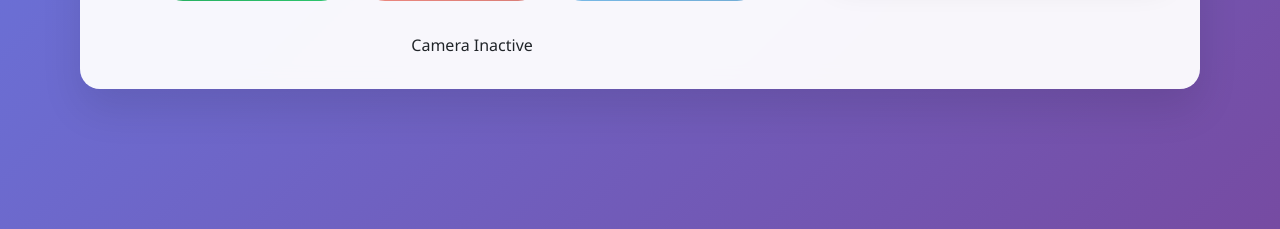
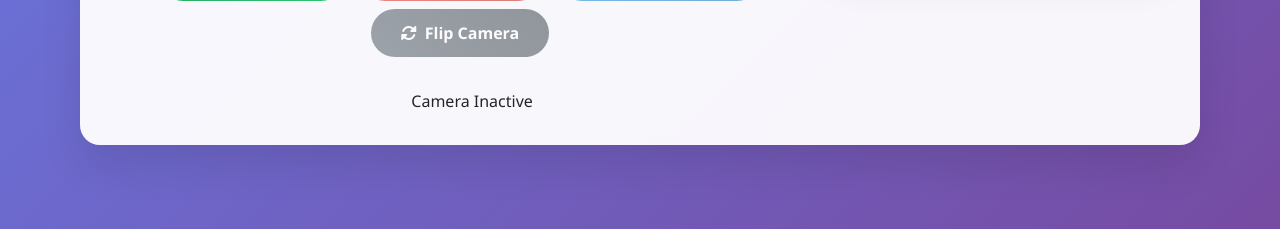
Before and after one commit to pav16an/AI-Based_Number_plate_detection_with_super_resolution, a Flask app: page /webcam in a window 1280 px wide. Shown: the part 651-880 px from the top of the page. Run offline with Flask 2, Linux system fonts and the light colour scheme; data comes from the database, SQL or seed files in the repository.

Commit message:
Add camera flip functionality to webcam page

```diff
--- a/templates/webcam.html
+++ b/templates/webcam.html
@@ -115,6 +115,20 @@
         .btn-capture:hover {
             transform: translateY(-2px);
             box-shadow: 0 10px 20px rgba(52, 152, 219, 0.3);
+            color: white;
+        }
+        .btn-secondary {
+            background: linear-gradient(45deg, #6c757d, #5a6268);
+            border: none;
+            border-radius: 25px;
+            padding: 12px 30px;
+            font-weight: 600;
+            color: white;
+            transition: all 0.3s ease;
+        }
+        .btn-secondary:hover {
+            transform: translateY(-2px);
+            box-shadow: 0 10px 20px rgba(108, 117, 125, 0.3);
             color: white;
         }
         .detection-panel {
@@ -243,6 +257,9 @@
                         <button id="captureBtn" class="btn btn-capture" disabled>
                             <i class="fas fa-camera me-2"></i>Capture Frame
                         </button>
+                        <button id="flipBtn" class="btn btn-secondary" disabled>
+                            <i class="fas fa-sync-alt me-2"></i>Flip Camera
+                        </button>
                     </div>
 
                     <!-- Status -->
@@ -310,10 +327,12 @@
         let detectedPlates = new Set();
         let lastFrameTime = Date.now();
         let frameCount = 0;
+        let currentFacingMode = 'environment';
 
         const startBtn = document.getElementById('startBtn');
         const stopBtn = document.getElementById('stopBtn');
         const captureBtn = document.getElementById('captureBtn');
+        const flipBtn = document.getElementById('flipBtn');
         const statusIndicator = document.getElementById('statusIndicator');
         const statusText = document.getElementById('statusText');
         const confidenceSlider = document.getElementById('confidenceSlider');
@@ -338,7 +357,8 @@
                 stream = await navigator.mediaDevices.getUserMedia({
                     video: {
                         width: { ideal: 1280 },
-                        height: { ideal: 720 }
+                        height: { ideal: 720 },
+                        facingMode: currentFacingMode
                     }
                 });
                 videoElement.srcObject = stream;
@@ -351,6 +371,7 @@
                 startBtn.disabled = true;
                 stopBtn.disabled = false;
                 captureBtn.disabled = false;
+                flipBtn.disabled = false;
 
                 statusIndicator.className = 'status-indicator status-active';
                 statusText.textContent = 'Camera Active';
@@ -382,6 +403,7 @@
             startBtn.disabled = false;
             stopBtn.disabled = true;
             captureBtn.disabled = true;
+            flipBtn.disabled = true;
 
             statusIndicator.className = 'status-indicator status-inactive';
             statusText.textContent = 'Camera Inactive';
@@ -390,6 +412,35 @@
         // Capture frame
         captureBtn.addEventListener('click', () => {
             captureAndProcess();
+        });
+
+        // Flip camera
+        flipBtn.addEventListener('click', async () => {
+            if (stream) {
+                stream.getTracks().forEach(track => track.stop());
+                currentFacingMode = currentFacingMode === 'user' ? 'environment' : 'user';
+
+                try {
+                    stream = await navigator.mediaDevices.getUserMedia({
+                        video: {
+                            width: { ideal: 1280 },
+                            height: { ideal: 720 },
+                            facingMode: currentFacingMode
+                        }
+                    });
+
+                    videoElement.srcObject = stream;
+                    videoElement.addEventListener('loadedmetadata', () => {
+                        canvasElement.width = videoElement.videoWidth;
+                        canvasElement.height = videoElement.videoHeight;
+                    });
+
+                } catch (err) {
+                    console.error('Error switching camera:', err);
+                    alert('Could not switch camera. This device may only have one camera.');
+                    currentFacingMode = currentFacingMode === 'user' ? 'environment' : 'user';
+                }
+            }
         });
 
         function startDetection() {
```
